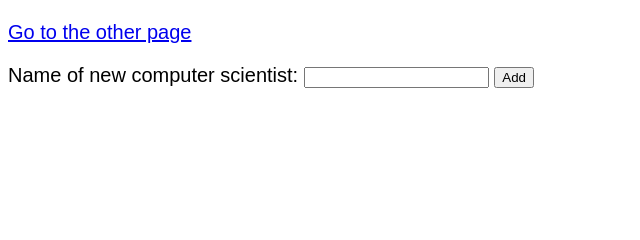
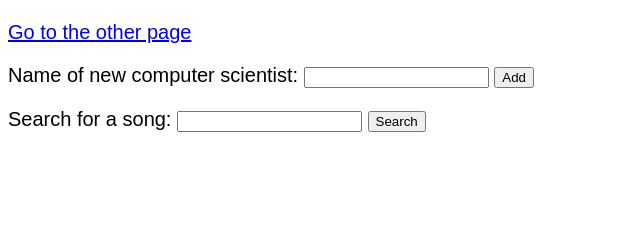
Before and after one commit to tymourknots/Mock-Spotify, a Flask app: page / in a window 1280 px wide. Shown: the part 102-342 px from the top of the page, without its empty margins (0-640 px from the left). Run offline with Flask 3, Linux system fonts and the light colour scheme; data comes from the database, SQL or seed files in the repository; parts of the project's set-up code (start-up, migrations or seed data) failed here and were passed over.

Commit message:
Updated server.py and index.html

```diff
--- a/server.py
+++ b/server.py
@@ -198,7 +198,7 @@ def login():
 
 @app.route('/search_song')
 def search_song():
-    song_title = request.args('song_title')
+    song_title = request.args.get('song_title')
     query = text("SELECT * FROM Song WHERE Title = :song_title")
     result = engine.connect().execute(query, song_title = song_title).fetchall()
     return render_template("search_song.html", songs = result)
--- a/templates/index.html
+++ b/templates/index.html
@@ -23,6 +23,10 @@
 <p>Name of new computer scientist: <input type="text" name="name"> <input type="submit" value="Add"></p>
 </form>
 
+<form method="get" action="/search_song">
+<p>Search for a song: <input type="text" name="song"> <input type="submit" value="Search"></p>
+</form>
+
 </body>
 
 
```
